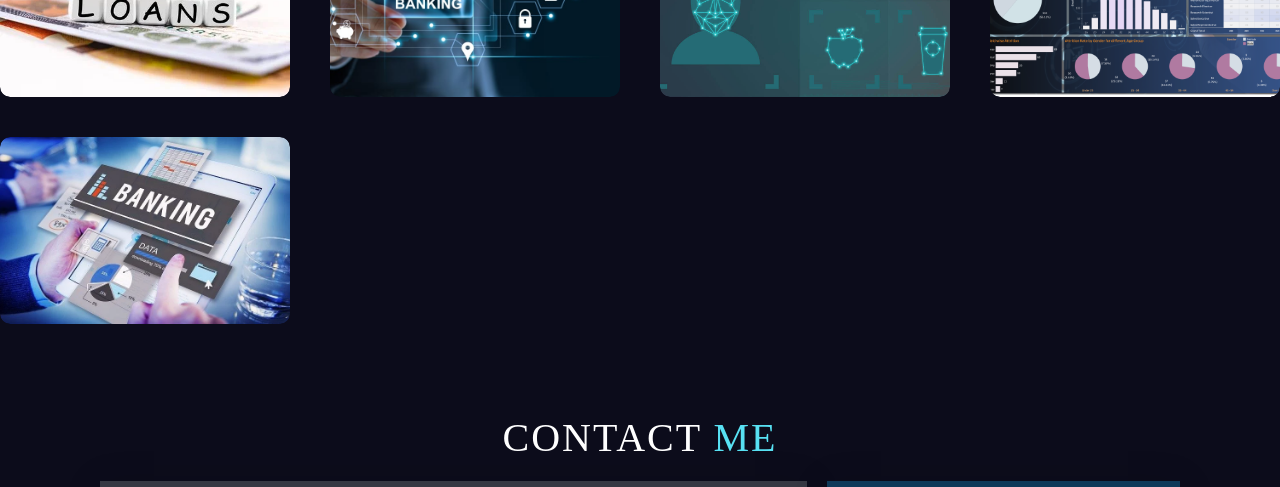
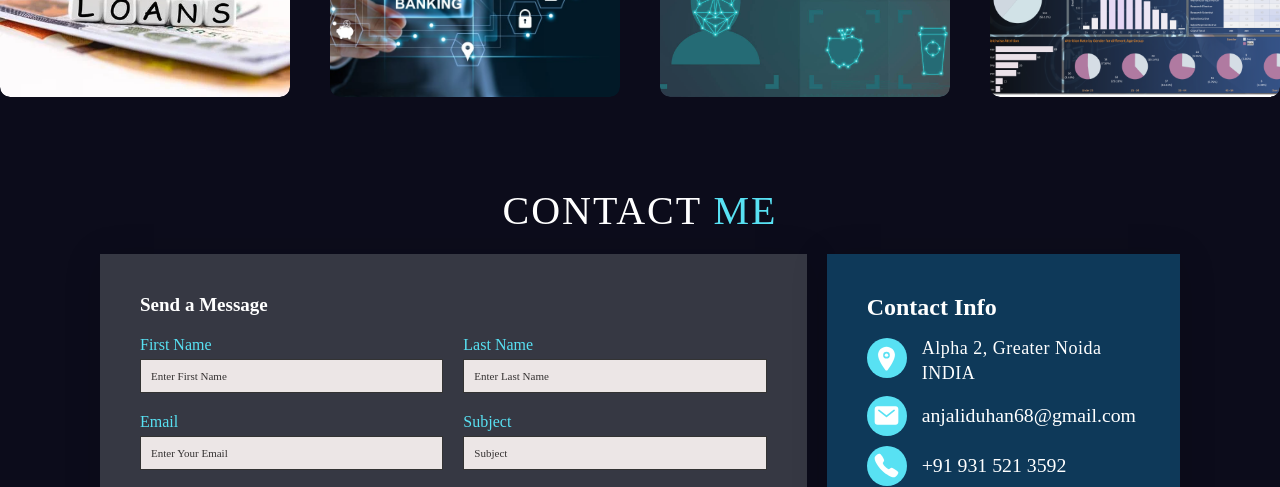
Before and after one commit to anjali9156/Portfolio, a plain HTML site: page index.html in a window 1280 px wide. Shown: the part 4280-4767 px from the top of the page. Drawn offline with nearby package versions, Linux system fonts and the light colour scheme.

Commit message:
Update index.html

```diff
--- a/index.html
+++ b/index.html
@@ -291,12 +291,6 @@
                   <a href="https://public.tableau.com/app/profile/anjali.duhan/viz/HRAnalyticsDashboard_16910719497760/HRDashboard"><ion-icon name="arrow-redo-sharp"></ion-icon></i></a>
               </div>
             </div>
-            <div class="work3">
-              <img src="Bank_img.webp">
-              <div class="layer3">
-                  <h3>Gonna work on it</h3>
-                  <a href="#"><ion-icon name="arrow-redo-sharp"></ion-icon></i></a>
-              </div>
             </div>
         </div>
     </div>
```
